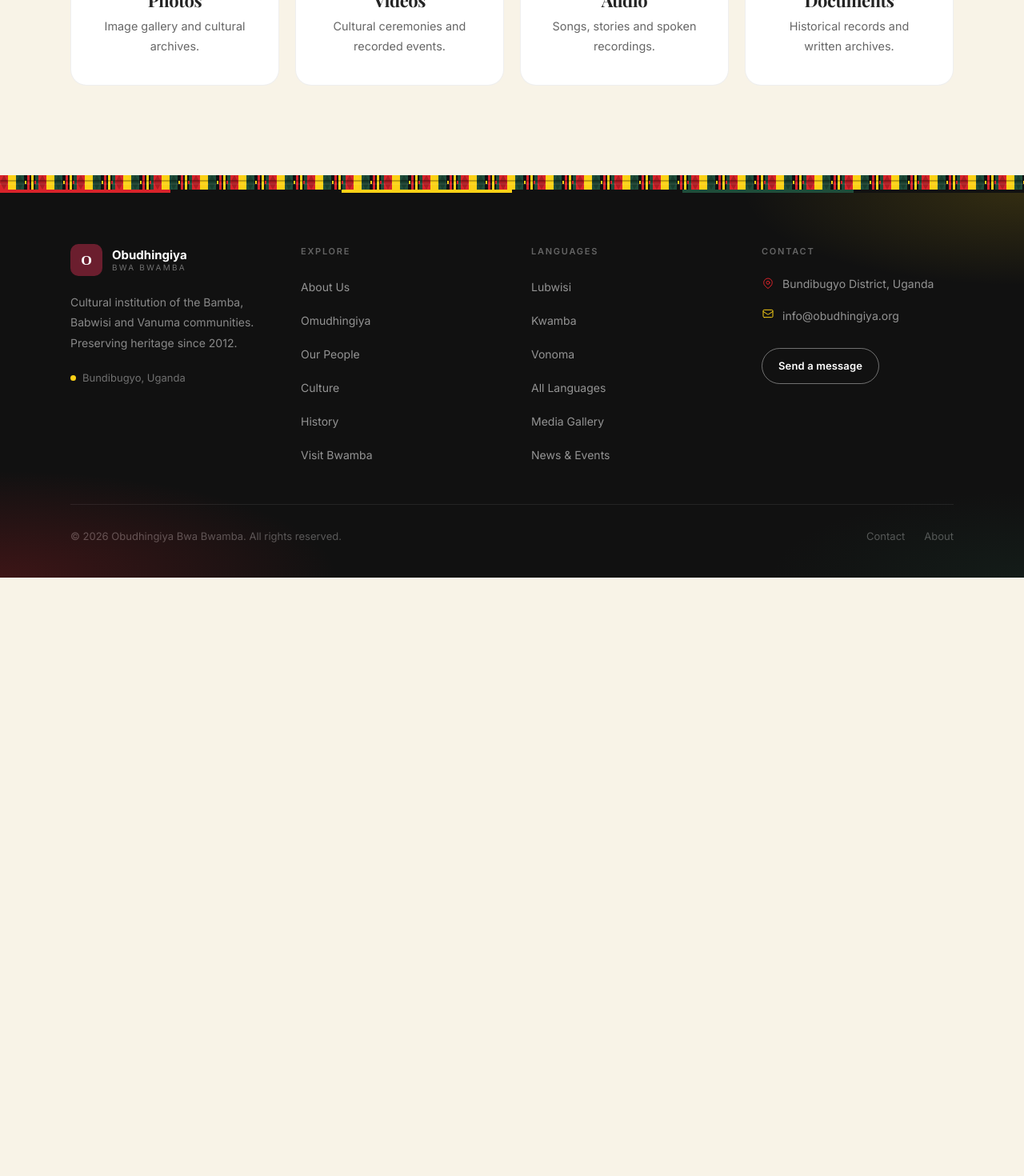
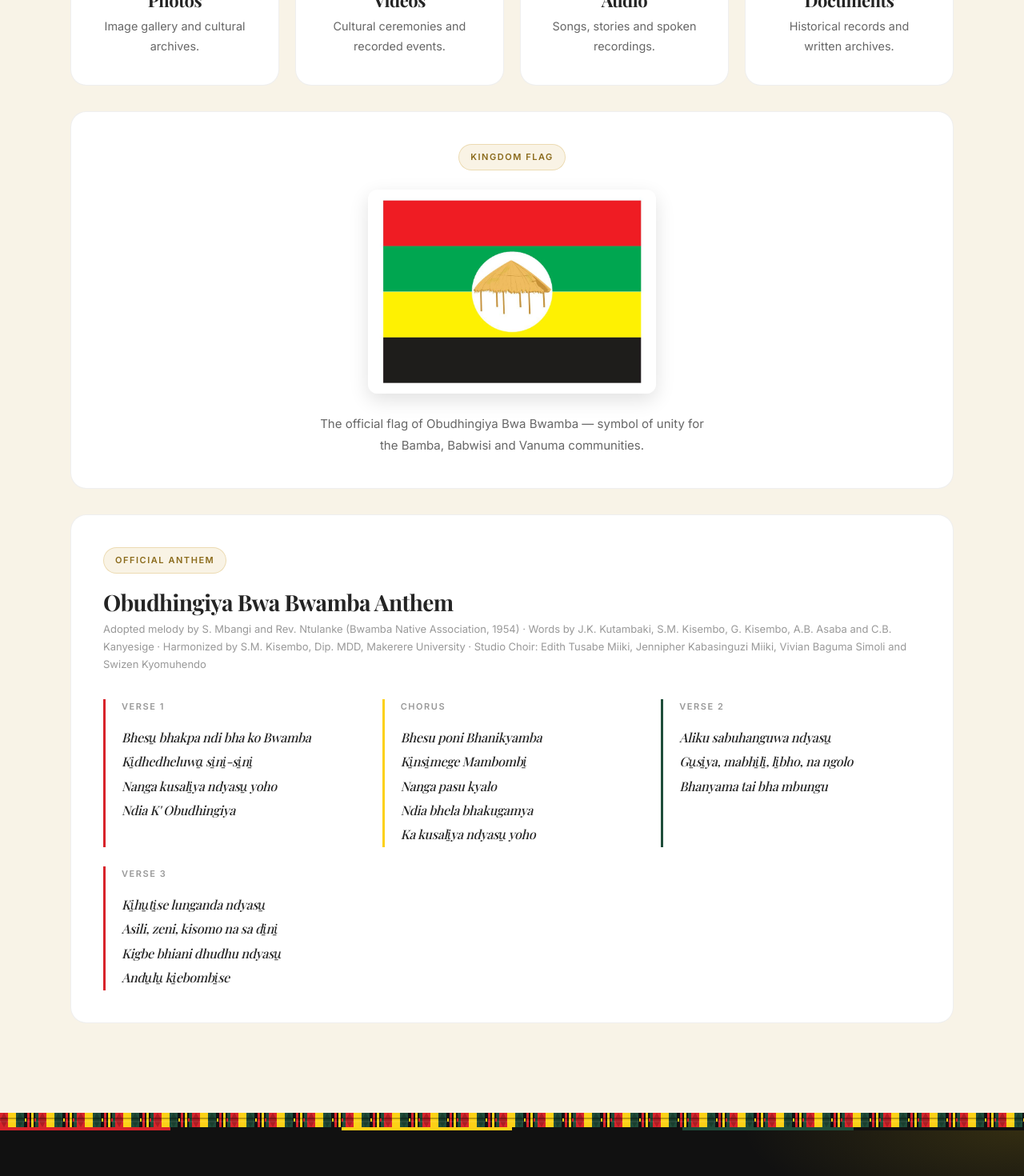
Before and after one commit to Ebiujchris/OBB-WEBSITE, a Next.js app: page /media in a window 1280 px wide. Shown: the part 720-2190 px from the top of the page at 80% size. Before the commit the page ends 1442 px from the top, so only its background shows below. Built offline with nearby package versions, Linux system fonts and the light colour scheme; a web font is replaced by a local one.

Commit message:
Add anthem and kingdom flag to media page

```diff
--- a/app/media/page.tsx
+++ b/app/media/page.tsx
@@ -23,7 +23,7 @@ export default function Media() {
       </div>
 
       <section className="section-space" style={{ background: '#F8F3E7' }}>
-        <div className="container-site">
+        <div className="container-site" style={{ display: 'flex', flexDirection: 'column', gap: '2rem' }}>
           <div style={{ display: 'grid', gridTemplateColumns: 'repeat(auto-fit,minmax(240px,1fr))', gap: '1.25rem' }}>
             {mediaTypes.map((m) => (
               <Link key={m.href} href={m.href} style={{ textDecoration: 'none' }}>
@@ -35,6 +35,68 @@ export default function Media() {
               </Link>
             ))}
           </div>
+
+          {/* Kingdom Flag */}
+          <div className="card" style={{ padding: '2.5rem', display: 'flex', flexDirection: 'column', alignItems: 'center', gap: '1.5rem' }}>
+            <div className="badge badge-gold">Kingdom Flag</div>
+            <img
+              src="/kingdom flag.jpeg"
+              alt="Obudhingiya Bwa Bwamba Kingdom Flag"
+              style={{ maxWidth: '360px', width: '100%', borderRadius: '0.75rem', boxShadow: '0 8px 24px rgba(0,0,0,0.12)', display: 'block' }}
+            />
+            <p style={{ fontSize: '0.9375rem', color: '#666', textAlign: 'center', maxWidth: '480px', lineHeight: 1.8 }}>
+              The official flag of Obudhingiya Bwa Bwamba — symbol of unity for the Bamba, Babwisi and Vanuma communities.
+            </p>
+          </div>
+
+          {/* Anthem */}
+          <div className="card" style={{ padding: '2.5rem' }}>
+            <div className="badge badge-gold" style={{ marginBottom: '1.25rem' }}>Official Anthem</div>
+            <h2 className="heading-serif" style={{ fontSize: '1.75rem', fontWeight: 700, color: '#242424', marginBottom: '0.375rem' }}>
+              Obudhingiya Bwa Bwamba Anthem
+            </h2>
+            <p style={{ fontSize: '0.8125rem', color: '#999', marginBottom: '2rem', lineHeight: 1.7 }}>
+              Adopted melody by S. Mbangi and Rev. Ntulanke (Bwamba Native Association, 1954) ·
+              Words by J.K. Kutambaki, S.M. Kisembo, G. Kisembo, A.B. Asaba and C.B. Kanyesige ·
+              Harmonized by S.M. Kisembo, Dip. MDD, Makerere University ·
+              Studio Choir: Edith Tusabe Miiki, Jennipher Kabasinguzi Miiki, Vivian Baguma Simoli and Swizen Kyomuhendo
+            </p>
+
+            <div style={{ display: 'grid', gridTemplateColumns: 'repeat(auto-fit, minmax(260px, 1fr))', gap: '1.5rem' }}>
+              {/* Verse 1 */}
+              <div style={{ borderLeft: '3px solid #D8232A', paddingLeft: '1.25rem' }}>
+                <p style={{ fontSize: '0.6875rem', fontWeight: 600, letterSpacing: '0.14em', textTransform: 'uppercase', color: '#999', marginBottom: '0.875rem' }}>Verse 1</p>
+                {['Bhesu̱ bhakpa ndi bha ko Bwamba', 'Ki̱dhedheluwa̱ si̱ni̱-si̱ni̱', 'Nanga kusali̱ya ndyasu̱ yoho', 'Ndia K\' Obudhingiya'].map((line, i) => (
+                  <p key={i} className="heading-serif" style={{ fontSize: '1rem', fontStyle: 'italic', color: '#242424', lineHeight: 1.9 }}>{line}</p>
+                ))}
+              </div>
+
+              {/* Chorus */}
+              <div style={{ borderLeft: '3px solid #FCD116', paddingLeft: '1.25rem' }}>
+                <p style={{ fontSize: '0.6875rem', fontWeight: 600, letterSpacing: '0.14em', textTransform: 'uppercase', color: '#999', marginBottom: '0.875rem' }}>Chorus</p>
+                {['Bhesu poni Bhanikyamba', 'Ki̱nsi̱mege Mambombi̱', 'Nanga pasu kyalo', 'Ndia bhela bhakugamya', 'Ka kusali̱ya ndyasu̱ yoho'].map((line, i) => (
+                  <p key={i} className="heading-serif" style={{ fontSize: '1rem', fontStyle: 'italic', color: '#242424', lineHeight: 1.9 }}>{line}</p>
+                ))}
+              </div>
+
+              {/* Verse 2 */}
+              <div style={{ borderLeft: '3px solid #1F4D3A', paddingLeft: '1.25rem' }}>
+                <p style={{ fontSize: '0.6875rem', fontWeight: 600, letterSpacing: '0.14em', textTransform: 'uppercase', color: '#999', marginBottom: '0.875rem' }}>Verse 2</p>
+                {['Aliku sabuhanguwa ndyasu̱', 'Gu̱si̱ya, mabhi̱li̱, li̱bho, na ngolo', 'Bhanyama tai bha mbungu'].map((line, i) => (
+                  <p key={i} className="heading-serif" style={{ fontSize: '1rem', fontStyle: 'italic', color: '#242424', lineHeight: 1.9 }}>{line}</p>
+                ))}
+              </div>
+
+              {/* Verse 3 */}
+              <div style={{ borderLeft: '3px solid #D8232A', paddingLeft: '1.25rem' }}>
+                <p style={{ fontSize: '0.6875rem', fontWeight: 600, letterSpacing: '0.14em', textTransform: 'uppercase', color: '#999', marginBottom: '0.875rem' }}>Verse 3</p>
+                {['Ki̱hu̱ti̱se lunganda ndyasu̱', 'Asili, zeni, kisomo na sa di̱ni̱', 'Kigbe bhiani dhudhu ndyasu̱', 'Andu̱lu̱ ki̱ebombi̱se'].map((line, i) => (
+                  <p key={i} className="heading-serif" style={{ fontSize: '1rem', fontStyle: 'italic', color: '#242424', lineHeight: 1.9 }}>{line}</p>
+                ))}
+              </div>
+            </div>
+          </div>
+
         </div>
       </section>
     </main>
```
